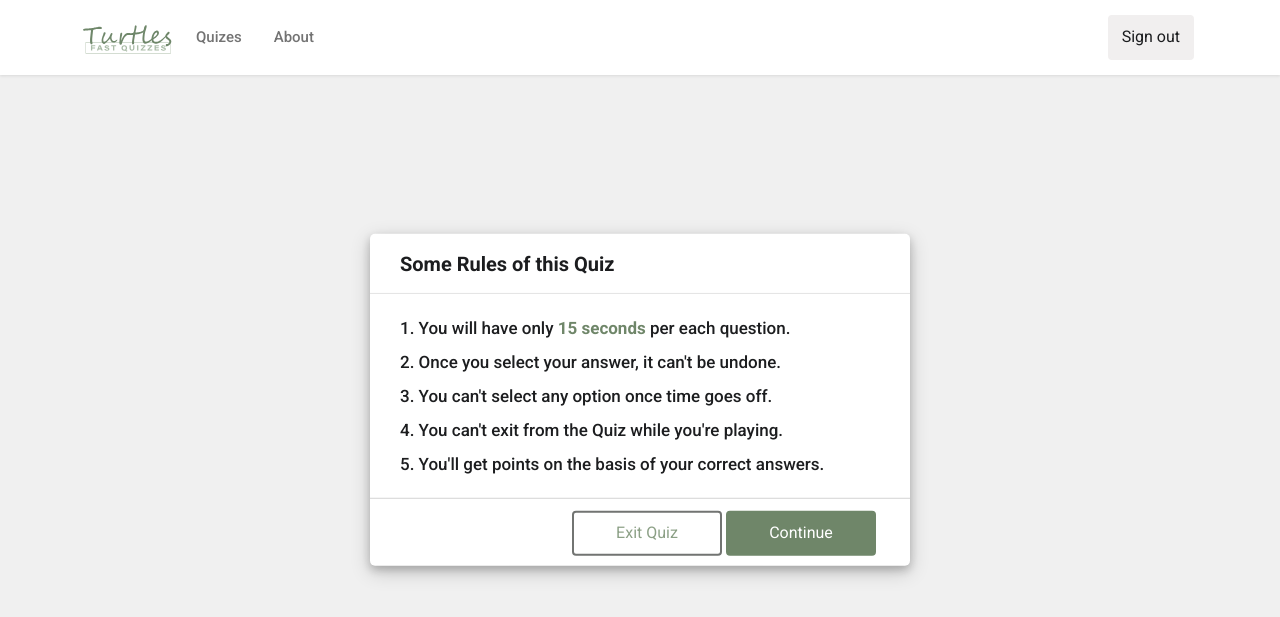
After one commit to haithamassoli/Online-Quiz-PHP, a PHP site: page /quiz.html in a window 1280 px wide. The commit adds this page. Shown: the top 617 px of the page. Run offline with PHP 8.4, Linux system fonts and the light colour scheme; some libraries are stand-ins or nearby versions.

Commit message:
fixed error before submit & fixed some bugs & added more futrue

```diff
--- a/conn.php
+++ b/conn.php
@@ -11,4 +11,3 @@ $conn = new mysqli($servername, $username, $password, $db_name);
 if ($conn->connect_error) {
   die("Connection failed: " . $conn->connect_error);
 }
-echo "Connected successfully";
--- a/index.php
+++ b/index.php
@@ -15,7 +15,7 @@
    <!-- Start Navbar -->
    <nav class="navbar navbar-expand-lg navbar-light ">
       <div class="container">
-         <a class="navbar-brand" href="index.html">
+         <a class="navbar-brand" href="index.php">
             <img src="img/logo.svg" alt="Turtles">
          </a>
          <ul class="navbar-nav me-auto ">
--- a/logout.php
+++ b/logout.php
@@ -3,3 +3,4 @@ session_start();
 unset($_SESSION["id"]);
 unset($_SESSION["name"]);
 header("Location: index.php");
+exit;
--- /dev/null
+++ b/quiz.html
@@ -0,0 +1,138 @@
+<!DOCTYPE html>
+<html lang="en">
+
+<head>
+  <meta charset="UTF-8">
+  <meta http-equiv="X-UA-Compatible" content="IE=edge">
+  <meta name="viewport" content="width=device-width, initial-scale=1.0">
+  <title>dashboard</title>
+  <link href="https://kit-pro.fontawesome.com/releases/v5.15.4/css/pro.min.css" rel="stylesheet">
+  <link href="https://cdn.jsdelivr.net/npm/bootstrap@5.0.2/dist/css/bootstrap.min.css" rel="stylesheet"
+    integrity="sha384-EVSTQN3/azprG1Anm3QDgpJLIm9Nao0Yz1ztcQTwFspd3yD65VohhpuuCOmLASjC" crossorigin="anonymous">
+  <link rel="stylesheet" href="css/quiz.css" />
+  <link rel="stylesheet" href="css/style.css">
+</head>
+
+<body>
+  <!-- Start Navbar -->
+  <nav class="navbar navbar-expand-lg navbar-light ">
+    <div class="container">
+      <a class="navbar-brand" href="index.php">
+        <img src="img/logo.svg" alt="Turtles">
+      </a>
+      <ul class="navbar-nav me-auto ">
+        <li class="nav-item me-3">
+          <a class="nav-link" aria-current="page" href="dashboard.php">Quizes</a>
+        </li>
+        <li class="nav-item">
+          <a class="nav-link" href="about.html">About</a>
+        </li>
+      </ul>
+      <div>
+        <a href="login.php" class="btn secondaryBtn me-1">Sign out</a>
+      </div>
+    </div>
+  </nav>
+  <!-- End Navbar -->
+
+  <div class="info_box activeInfo">
+    <div class="info-title"><span>Some Rules of this Quiz</span></div>
+    <div class="info-list">
+      <div class="info">
+        1. You will have only <span>15 seconds</span> per each question.
+      </div>
+      <div class="info">
+        2. Once you select your answer, it can't be undone.
+      </div>
+      <div class="info">
+        3. You can't select any option once time goes off.
+      </div>
+      <div class="info">
+        4. You can't exit from the Quiz while you're playing.
+      </div>
+      <div class="info">
+        5. You'll get points on the basis of your correct answers.
+      </div>
+    </div>
+    <div class="buttons">
+      <button class="btn borderBtn btn-width mt-1 me-1 quit"><a href="dashboard.php">Exit Quiz</a></button>
+      <button class="btn primaryBtn btn-width mt-1 me-1 restart">Continue</button>
+    </div>
+  </div>
+  <div class="quiz-container">
+
+    <div class="page-header">
+      <div class="container">
+        <div class=" page-header-text category">Quize (<span class="questionsNum">5</span>):
+          <span class="quiz-name"></span></div>
+      </div>
+    </div>
+    <div class="container result">
+      <div class="row inner-page">
+        <div class="d-flex justify-content-between align-items-center">
+          <div><span class="timer timer_sec me-2"></span> <span class="time_left_txt"> Time left</span></div>
+          <div><a href="dashboard.php" class="btn primaryBtn">Start Over</a></div>
+        </div>
+        <div class="col-lg-12 ">
+          <div class="time_line"></div>
+
+        </div>
+        <div class="question"></div>
+        <div class="answers all-answers"></div>
+        <div class="d-flex justify-content-between mt-4">
+          <div class="bullets">
+            <div class="spans"></div>
+          </div>
+          <button class="btn primaryBtn px-4 submit-btn">next</button>
+        </div>
+      </div>
+    </div>
+  </div>
+
+  <div class="result_box ">
+    <div>
+      <img class="result_img" src="" alt="">
+    </div>
+    <div class="complete_text">You've completed the Quiz!</div>
+    <div class="score_text">
+      <!-- Here I've inserted Score Result from JavaScript -->
+    </div>
+    <div class="buttons">
+      <button class="btn borderBtn btn-width mt-1 me-1 Show_Answer">Show Answer</button>
+      <button class="btn primaryBtn btn-width mt-1 me-1 quit"><a class="white" href="dashboard.php">Quit</a></button>
+    </div>
+  </div>
+
+  <aside class="floaty-bar">
+    <div class="main-header box-shadow-header floaty">
+      <div class="container">
+        <div class="footer d-flex align-items-center ">
+          <div class="col-md-4 center">
+            <i class="fas fa-book-open me-1"></i> <a class="white" href="dashboard.php">Quizes</a>
+          </div>
+          <div class="border"></div>
+          <div class="col-md-4 center">
+            <i class="fas fa-rabbit me-1"></i><a class="white" href="#">About</a>
+          </div>
+        </div>
+      </div>
+  </aside>
+  <footer class="active">
+    <div class="container">
+      <div class="footer-link  d-flex justify-content-between">
+        <div class="d-flex">
+          <div><a class="link" href="about.html">About</a></div>
+          <div><a class="link" href="#">Help</a></div>
+          <div><a class="link" href="#">Privacy</a></div>
+          <div><a class="link" href="#"> Terms </a></div>
+          <div><a class="link" href="#">Contact</a></div>
+        </div>
+        <div class="link copyright">Copyright © 2021 Turtles.</div>
+      </div>
+    </div>
+  </footer>
+  <script src="js/dashboard.js"></script>
+  <script src="js/quiz.js"></script>
+</body>
+
+</html>
```
Also changed, not shown: about.html (+4 -4 lines), dashboard.php (+3 -8 lines), login.php (+4 -3 lines), quiz_questions.json (added, +197 -0 lines), signUp.php (+4 -4 lines).
